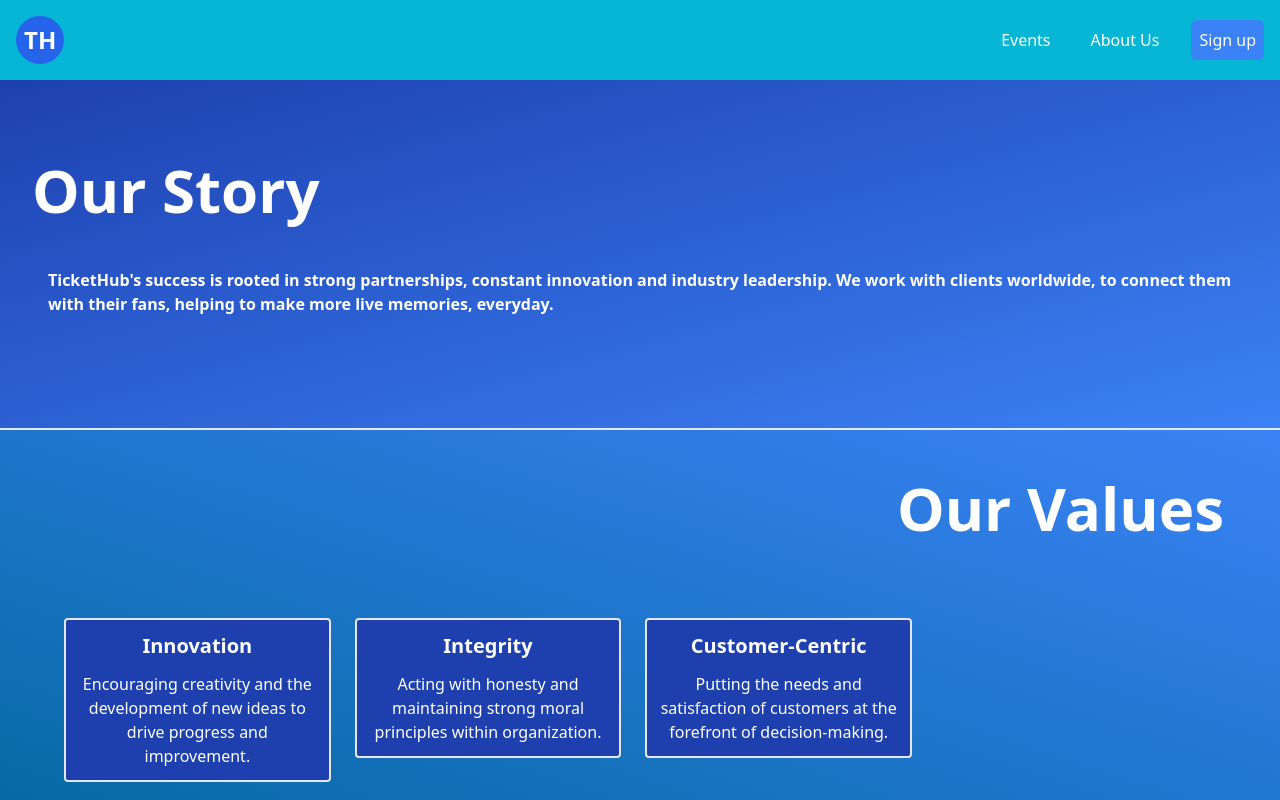
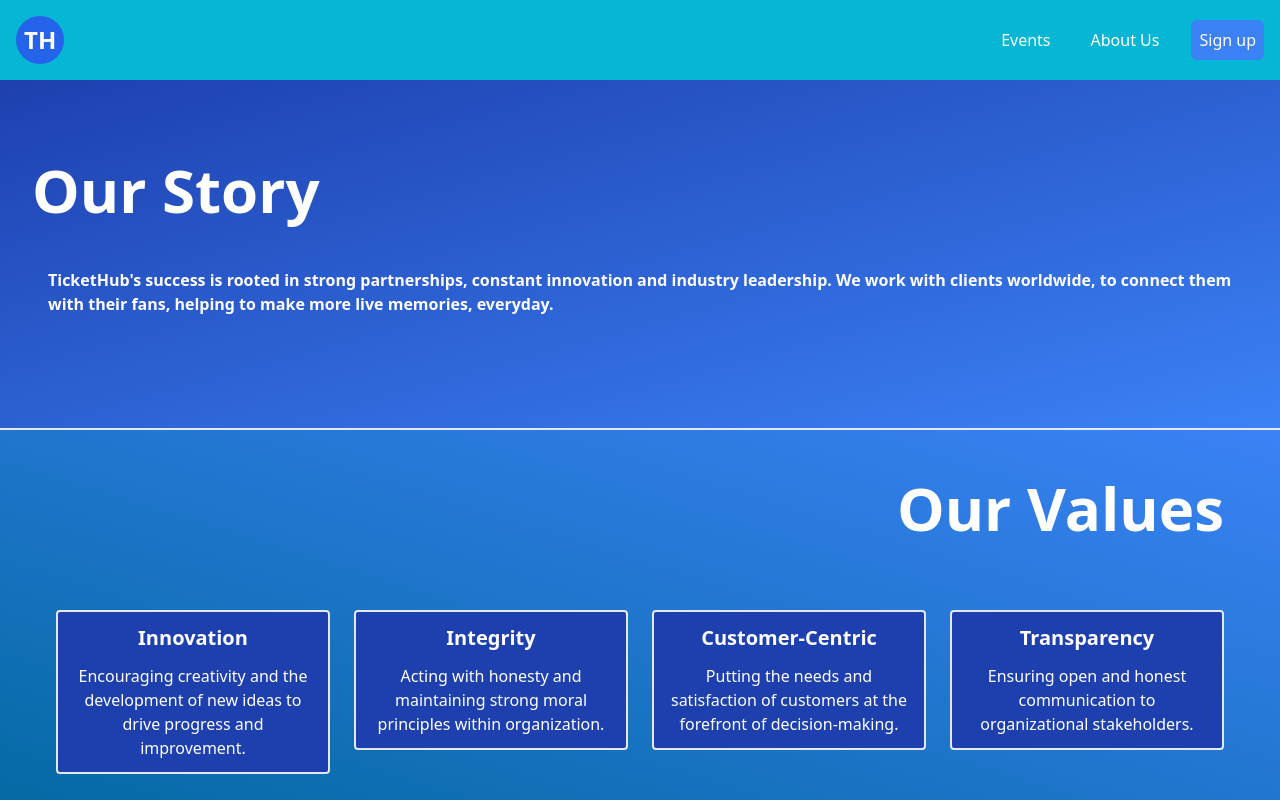
Before and after one commit to ivanprovci/ticket-hub, a Next.js app: page /about in a window 1280 px wide. Shown: the top 800 px of the page. Built offline with nearby package versions, Linux system fonts and the light colour scheme.

Commit message:
updated about us

```diff
--- a/src/app/about/page.tsx
+++ b/src/app/about/page.tsx
@@ -18,7 +18,7 @@ export default function About() {
 					<div className="flex flex-col  mt-2 space-y-8 ">
 						<h2 className=" text-6xl font-bold text-white mt-2 text-center lg:text-end  mr-6 mb-4">Our Values</h2>
 
-						<div className=" float-start flex flex-col lg:flex lg:flex-row w-full lg:w-3/4 h-full gap-6 p-8  ">
+						<div className="  flex flex-col lg:flex lg:flex-row w-full  h-full gap-6 p-6  ">
 
 							<div className=" flex flex-col text-white h-full border-2 rounded  w-full  p-3 text-center bg-blue-800 transition-transform hover:-translate-y-5">
 								<h1 className=" font-bold mb-3 text-xl">Innovation</h1>
@@ -33,6 +33,11 @@ export default function About() {
 							<div className=" flex flex-col text-white h-full border-2 rounded  w-full  p-3 text-center bg-blue-800 transition-transform hover:-translate-y-7">
 								<h1 className=" font-bold mb-3 text-xl">Customer-Centric</h1>
 								<p className="font-sm text-md">Putting the needs and satisfaction of customers at the forefront of decision-making.</p>
+								</div>
+
+							<div className=" flex flex-col text-white h-full border-2 rounded  w-full  p-3 text-center bg-blue-800 transition-transform hover:-translate-y-7">
+								<h1 className=" font-bold mb-3 text-xl">Transparency</h1>
+								<p className="font-sm text-md">Ensuring open and honest communication to organizational stakeholders.</p>
 								</div>
 
 						</div>
--- a/src/app/page.tsx
+++ b/src/app/page.tsx
@@ -31,7 +31,7 @@ export default function Home() {
 						className="bottom-0 left-0  right-0 top-0 h-full w-full overflow-hidden"
 						style={{ backgroundColor: "rgba(0, 0, 0, 0.6)" }}>
 						<div className="flex h-full items-center justify-center">
-							<div className="text-white">
+							<div className="text-white text-center">
 								<h2 className="mb-4 text-4xl font-semibold">
 									Welcome to Ticket Hub
 								</h2>
```
